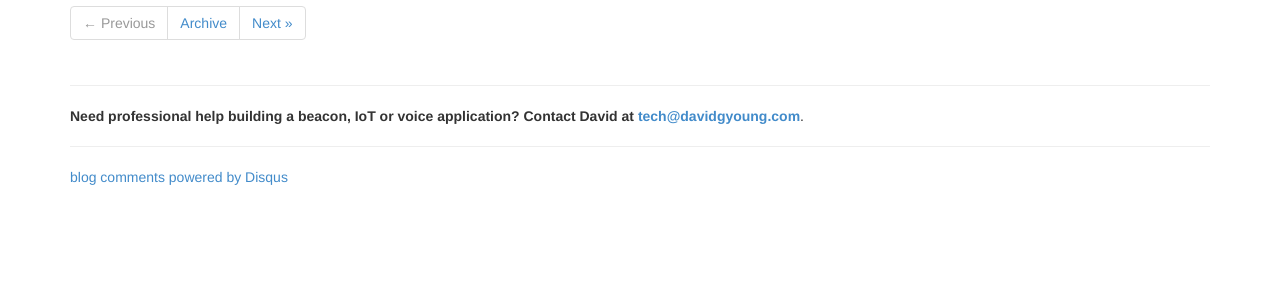
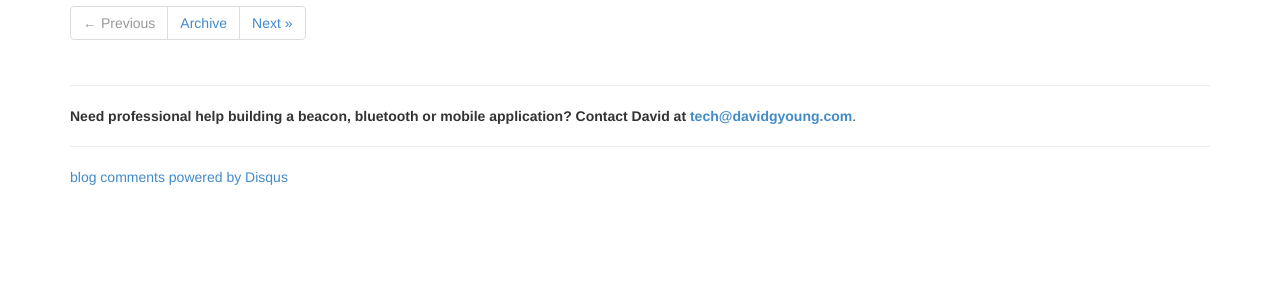
Before and after one commit to davidgyoung/davidgyoung.github.io, a Jekyll site: the page built from _posts/2013-10-01-reverse-engineering-the-ibeacon-profile.md, in a window 1280 px wide. Shown: the part 337-637 px from the top of the page. Built offline with Jekyll 4.4.1, drawn with Linux system fonts in a browser that asks for light colours; nearby versions of some CDN libraries; comment, search, counter and statistics services are not loaded.

Commit message:
change footer to talk about specific type of apps

```diff
--- a/_includes/themes/bootstrap-3/post.html
+++ b/_includes/themes/bootstrap-3/post.html
@@ -32,7 +32,7 @@
     {% endif %}
     </ul>
     <hr/>
-    <b>Need professional help building a beacon, IoT or voice application?  Contact David at <a href="mailto:tech@davidgyoung.com">tech@davidgyoung.com</a></b>.
+    <b>Need professional help building a beacon, bluetooth or mobile application?  Contact David at <a href="mailto:tech@davidgyoung.com">tech@davidgyoung.com</a></b>.
     <hr/>
     {% include JB/comments %}
   </div>
```
